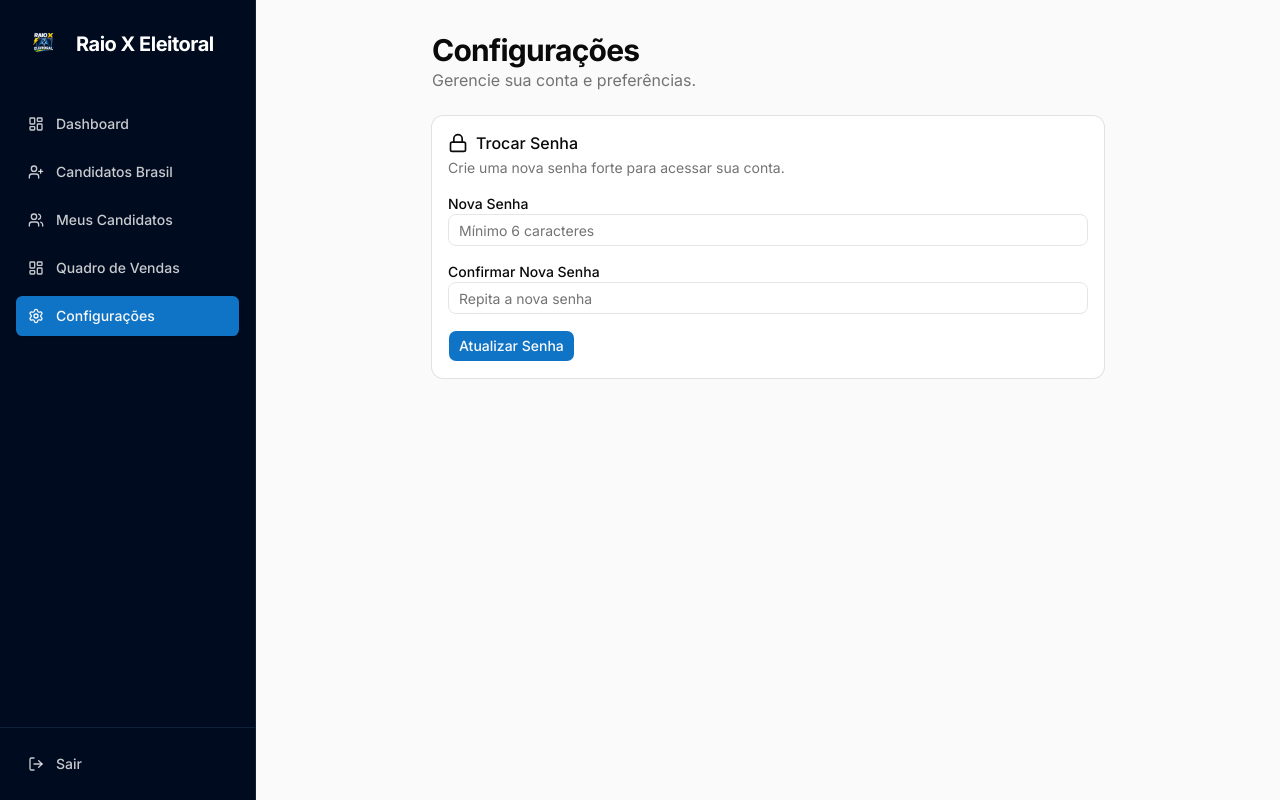
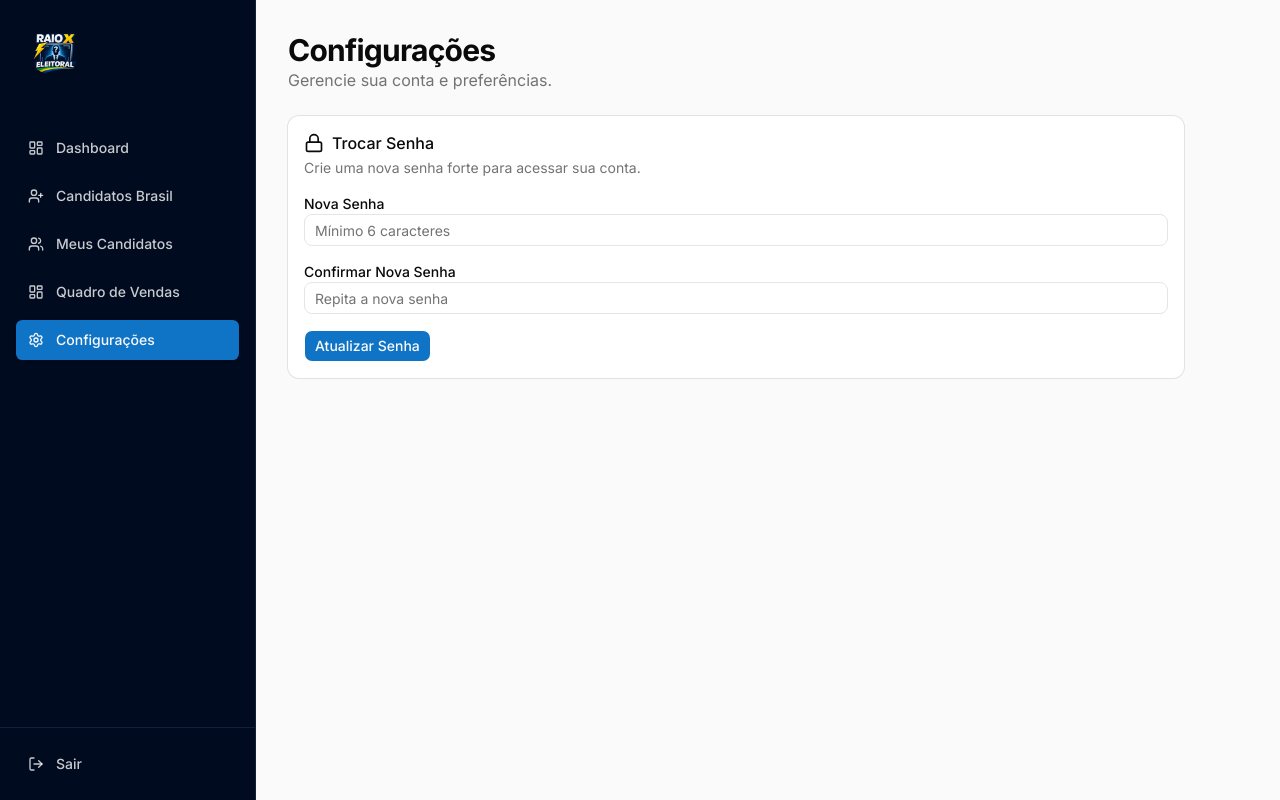
Before and after one commit to gatepfr/raioxeleitoral, a Next.js app: page /settings in a window 1280 px wide. Built offline with nearby package versions, Linux system fonts and the light colour scheme.

Commit message:
style: increase logo size and remove redundant text in sidebar, left-align settings page

```diff
--- a/app/settings/page.tsx
+++ b/app/settings/page.tsx
@@ -52,7 +52,7 @@ export default function SettingsPage() {
 
   return (
     <MainLayout>
-      <div className="max-w-2xl mx-auto space-y-6">
+      <div className="max-w-4xl space-y-6">
         <div>
           <h1 className="text-3xl font-bold tracking-tight">Configurações</h1>
           <p className="text-muted-foreground">Gerencie sua conta e preferências.</p>
--- a/components/layout/main-layout.tsx
+++ b/components/layout/main-layout.tsx
@@ -26,11 +26,10 @@ export function MainLayout({ children }: MainLayoutProps) {
     <div className="flex h-screen bg-background">
       {/* Sidebar */}
       <aside className="w-64 bg-sidebar text-sidebar-foreground border-r border-sidebar-border flex flex-col">
-        <div className="p-6 flex items-center gap-3">
-          <div className="w-10 h-10 relative">
-             <Image src="/raioxeleitoral.png" alt="Raio X Eleitoral Logo" fill className="object-contain" />
+        <div className="p-4 flex justify-start">
+          <div className="w-48 h-20 relative">
+             <Image src="/raioxeleitoral.png" alt="Raio X Eleitoral Logo" fill className="object-contain object-left" priority />
           </div>
-          <span className="font-bold text-xl tracking-tight text-white">Raio X Eleitoral</span>
         </div>
 
         <nav className="flex-1 px-4 space-y-2 mt-4">
```
